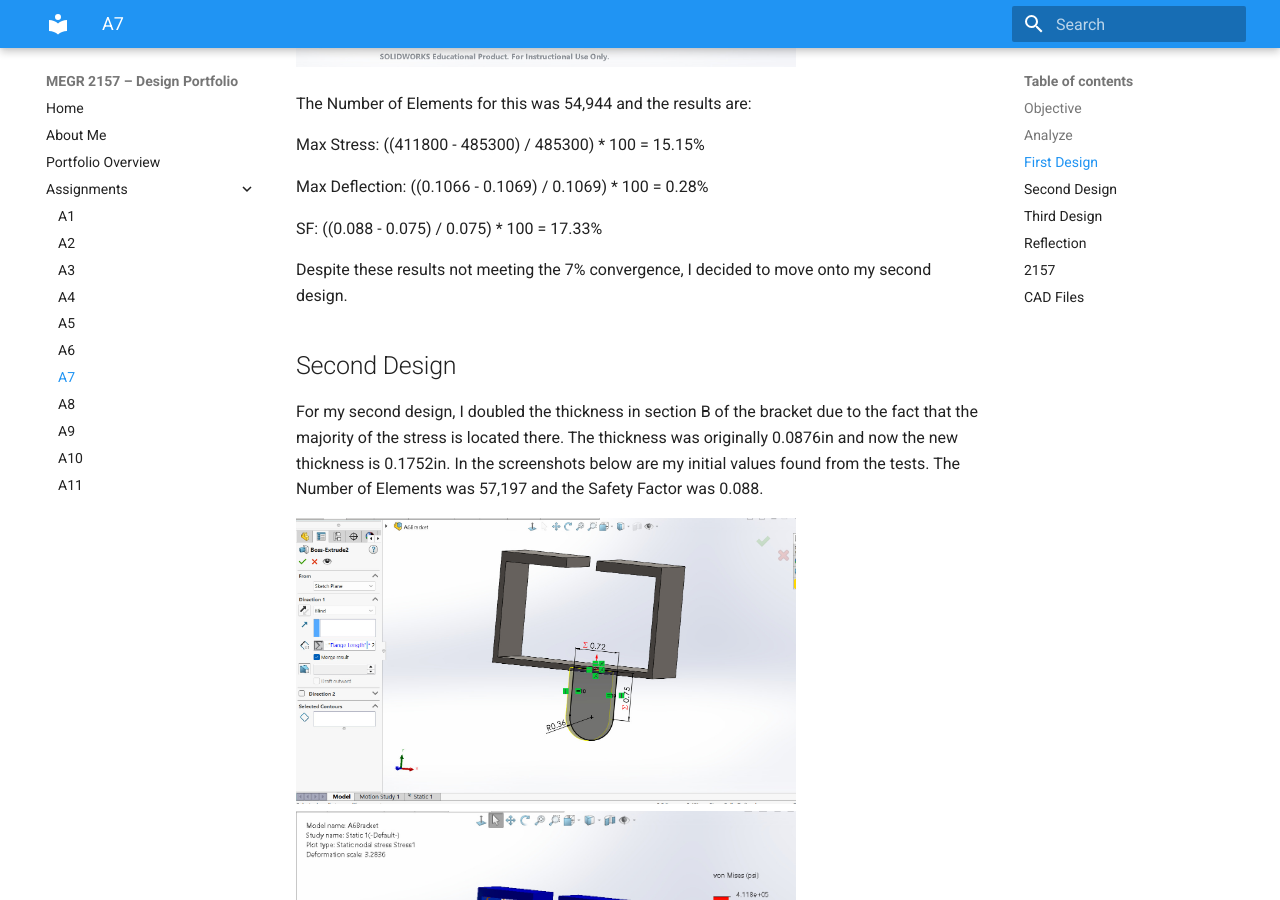
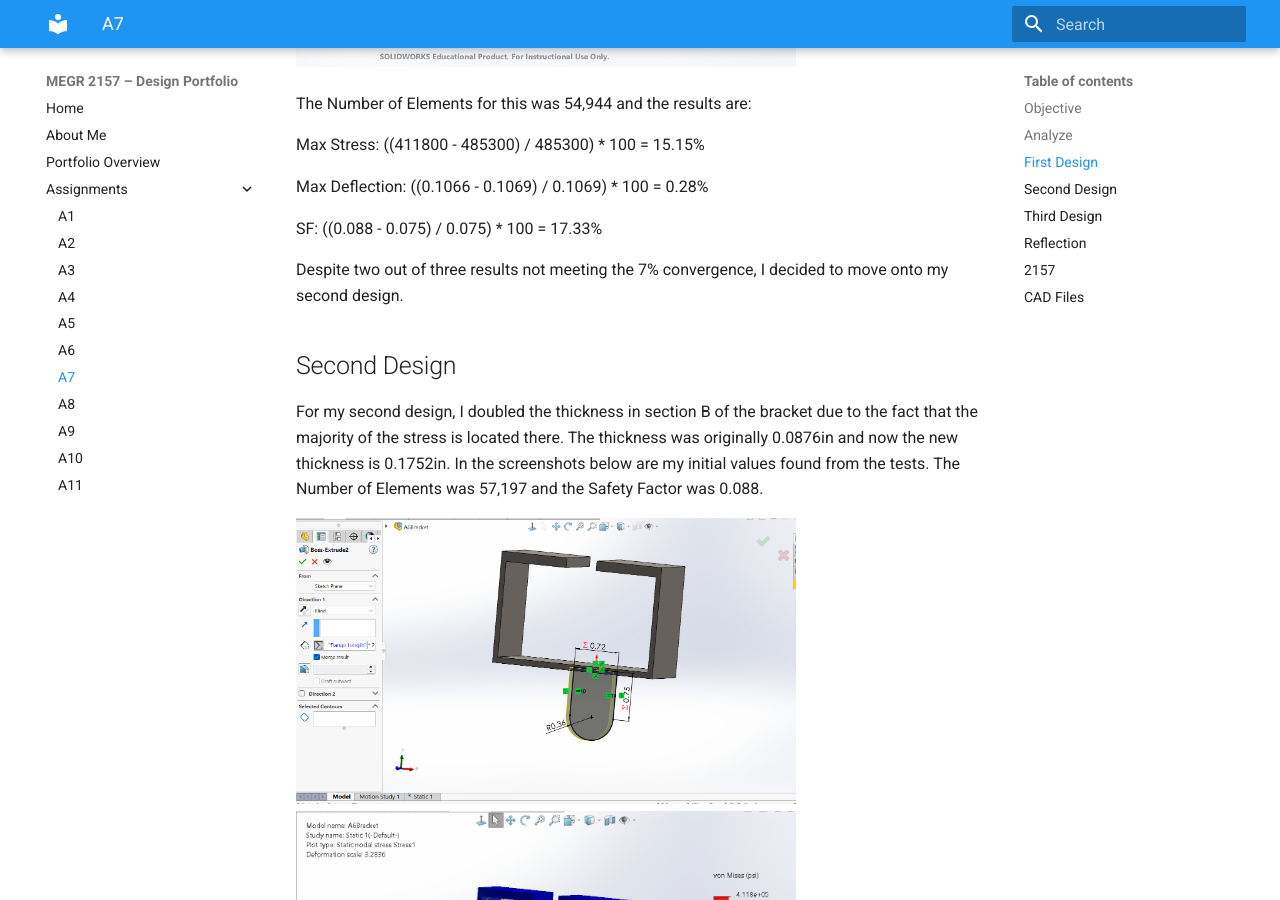
Before and after one commit to AidenGrake/megr2157-portfolio, an MkDocs documentation site: the page built from docs/assignments/A07/index.md, in a window 1280 px wide and 900 px high, scrolled down 4910 px. Built offline with MkDocs 1.6.1 and Material for MkDocs 9.7.7, drawn with Linux system fonts in a browser that asks for light colours.

Commit message:
Clarify convergence results in A07 index

```diff
--- a/docs/assignments/A07/index.md
+++ b/docs/assignments/A07/index.md
@@ -56,7 +56,7 @@ Max Deflection: ((0.1066 - 0.1069) / 0.1069) * 100 = 0.28%
 
 SF: ((0.088 - 0.075) / 0.075) * 100 = 17.33%
 
-Despite these results not meeting the 7% convergence, I decided to move onto my second design.
+Despite two out of three results not meeting the 7% convergence, I decided to move onto my second design.
 
 ## Second Design
 For my second design, I doubled the thickness in section B of the bracket due to the fact that the majority of the stress is located there. The thickness was originally 0.0876in and now the new thickness is 0.1752in. In the screenshots below are my initial values found from the tests. The Number of Elements was 57,197 and the Safety Factor was 0.088.
```
